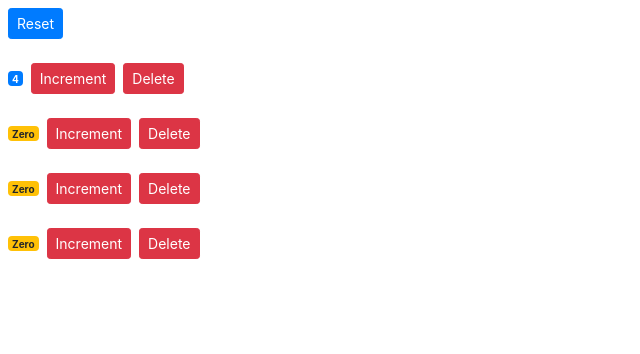
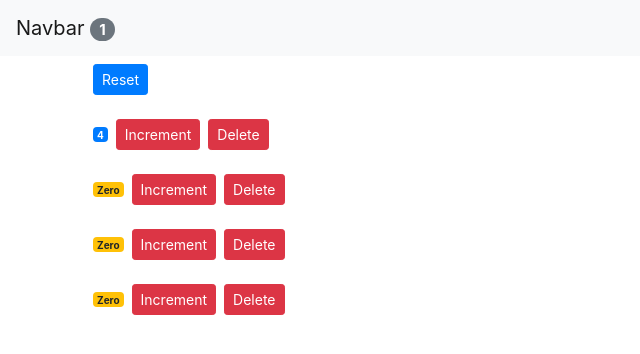
Before and after one commit to Jihani-31/ReactProjects, a React (Create React App) app in the folder counter-app/: page / in a window 1280 px wide. Shown: the top 354 px of the page, without its empty margins (0-640 px from the left). Built offline with nearby package versions, Linux system fonts and the light colour scheme.

Commit message:
composing component complete

```diff
--- a/counter-app/src/App.js
+++ b/counter-app/src/App.js
@@ -1,25 +1,74 @@
-import logo from './logo.svg';
+import React, { Component } from 'react';
+import Navbar from './components/navbar';
+import Counters from './components/counters';
 import './App.css';
 
-function App() {
-  return (
-    <div className="App">
-      <header className="App-header">
-        <img src={logo} className="App-logo" alt="logo" />
-        <p>
-          Edit <code>src/App.js</code> and save to reload.
-        </p>
-        <a
-          className="App-link"
-          href="https://reactjs.org"
-          target="_blank"
-          rel="noopener noreferrer"
-        >
-          Learn React
-        </a>
-      </header>
-    </div>
-  );
+class App extends Component {
+
+  state = {
+        counters:[
+            {id:1, value:4},
+            {id:2, value:0},
+            {id:3, value:0},
+            {id:4, value:0}
+        ]
+     };
+
+     constructor(){
+       super();
+       console.log("App -constructor");
+     }
+
+     componentDidMount(){
+       console.log('App-Mounted');
+     }
+
+     handleIncrement = counter =>{
+       const counters =[...this.state.counters];
+       const index=counters.indexOf(counter);
+       counters[index]={...counter};
+       counters[index].value++;
+       this.setState({counters});
+
+       //console.log(this.state.counters[index]);
+     };
+
+
+
+     handleReset=()=>{
+        const counters =this.state.counters.map(c=> {
+          c.value =0;
+          return c;
+        });
+        this.setState({counters});
+     };
+
+
+     handleDelete=counterId =>{
+       const counters= this.state.counters.filter(c=> c.id!== counterId);
+       this.setState({counters});
+     };
+  render() {
+    console.log("App-render");
+    return (
+    <React.Fragment>
+      <Navbar totalCounters={this.state.counters.filter(c=> c.value >0).length}
+      />
+      <main className="container">
+        <Counters
+        counters={this.state.counters}
+         onReset={this.handleReset}
+         onIncrement={this.handleIncrement}
+         onDelete={this.handleDelete}
+
+
+        />
+      </main>
+
+    </React.Fragment>
+
+      );
+  }
 }
 
 export default App;
--- a/counter-app/src/components/counter.jsx
+++ b/counter-app/src/components/counter.jsx
@@ -1,5 +1,11 @@
 import React, { Component } from 'react'
 class Counter extends Component {
+
+
+    componentWillUnmount(){
+      console.log("counter-unmount");
+    }
+
     // state={   //state object
     //     value:this.props.value,
 
@@ -39,6 +45,7 @@ class Counter extends Component {
     //     })
     // };
     render() {
+      console.log("Counter-render");
        // console.log('props',this.props);
       //  let classes = this.getBadgeClasses(); //used control+shift+r to extract the method
 
--- a/counter-app/src/components/counters.jsx
+++ b/counter-app/src/components/counters.jsx
@@ -2,52 +2,20 @@ import React, { Component } from 'react';
 import Counter from './counter';
 
 class Counters extends Component {
-    state = {
-        counters:[
-            {id:1, value:4},
-            {id:2, value:0},
-            {id:3, value:0},
-            {id:4, value:0}
-        ]
-     };
-
-     handleIncrement = counter =>{
-       const counters =[...this.state.counters];
-       const index=counters.indexOf(counter);
-       counters[index]={...counter};
-       counters[index].value++;
-       this.setState({counters});
-
-       //console.log(this.state.counters[index]);
-     };
-
-
-
-     handleReset=()=>{
-        const counters =this.state.counters.map(c=> {
-          c.value =0;
-          return c;
-        });
-        this.setState({counters});
-     };
-
-
-     handleDelete=counterId =>{
-       const counters= this.state.counters.filter(c=> c.id!== counterId);
-       this.setState({counters});
-     };
     render() {
+      console.log("Counters-render");
+      const {onReset,counters,onDelete,onIncrement} =this.props;
         return (
             <div>
               <button
                 className="btn btn-primary btn-sm m-2"
-                onClick={this.handleReset}
+                onClick={onReset}
               >Reset</button>
-              {this.state.counters.map(counter=>(
+              {counters.map(counter=>(
                 <Counter
                   key={counter.id}
-                  onDelete={this.handleDelete}
-                  onIncrement={this.handleIncrement}
+                  onDelete={onDelete}
+                  onIncrement={onIncrement}
                   counter={counter}
                  />
                  ))}
--- /dev/null
+++ b/counter-app/src/components/navbar.jsx
@@ -0,0 +1,30 @@
+import React, { Component } from 'react'
+  //stateless function component
+
+  const Navbar = ({totalCounters})=>{
+    console.log("Navbar-render");
+    return (
+        <nav className="navbar navbar-light bg-light">
+        <a className="navbar-brand" href="#">
+            Navbar <span className="badge badge-pill badge-secondary">
+                {totalCounters}</span>
+            </a>
+        </nav>
+     );
+
+  };
+// const Navbar = () => {
+//     return (  );
+// }
+
+// export default Navbar;
+
+// class Navbar extends Component {
+
+
+//     render() {
+
+//     }
+// }
+
+export default Navbar;
--- a/counter-app/src/index.js
+++ b/counter-app/src/index.js
@@ -1,19 +1,19 @@
 import React from 'react';
 import ReactDOM from 'react-dom';
 import './index.css';
-import App from './App';
+import App from "./App";
 import reportWebVitals from './reportWebVitals';
 import 'bootstrap/dist/css/bootstrap.css';
 
 
 //import Person from './components/counter';
-import Counters from './components/counters';
+//import Counters from './components/counters';
 
 
 ReactDOM.render(
-  <React.StrictMode>
-    <Counters />
-  </React.StrictMode>,
+
+    <App />,
+
   document.getElementById('root')
 );
 
```
